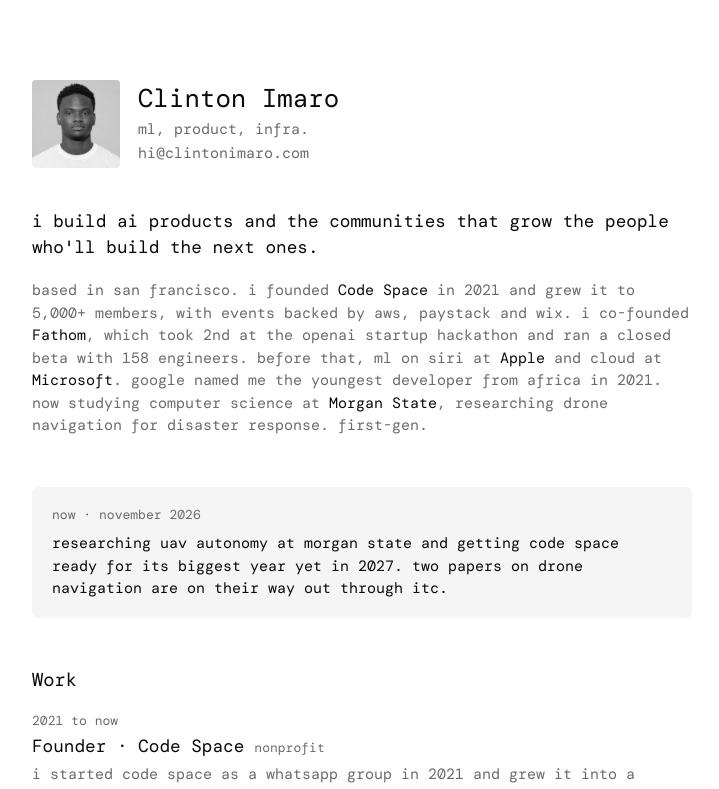
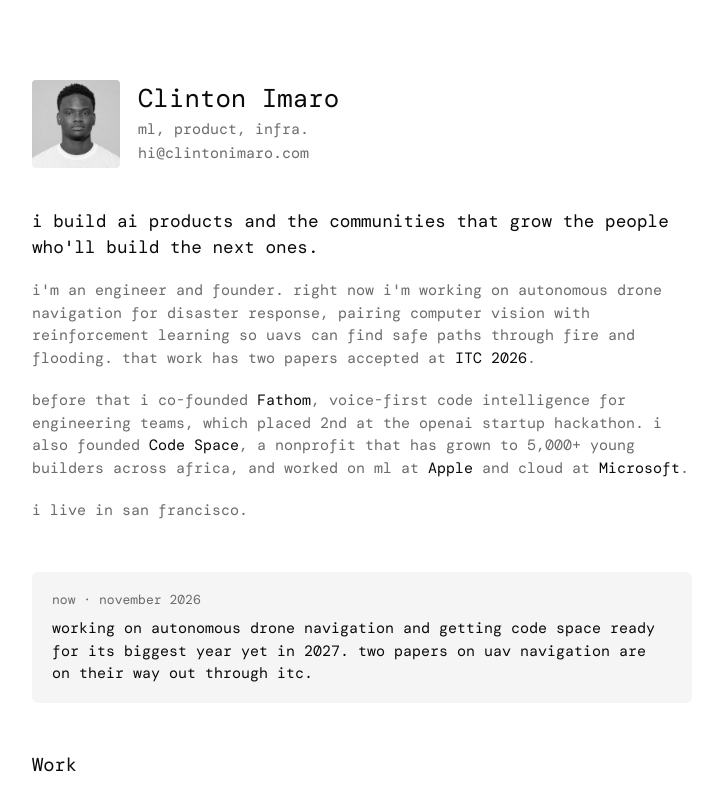
Before and after one commit to clintonimaroo/clinton, a Next.js app: page / in a window 1280 px wide. Shown: the top 789 px of the page, without its empty margins (278-997 px from the left). Built offline with nearby package versions, Linux system fonts and the light colour scheme.

Commit message:
Rewrite the home bio around current work

```diff
--- a/src/app/page.tsx
+++ b/src/app/page.tsx
@@ -228,20 +228,24 @@ export default function Home() {
           i build ai products and the communities that grow the people who&apos;ll build the next ones.
         </p>
         <p>
-          based in san francisco. i founded <span className="em">Code Space</span> in 2021 and grew it to 5,000+
-          members, with events backed by aws, paystack and wix. i co-founded <span className="em">Fathom</span>, which took
-          2nd at the openai startup hackathon and ran a closed beta with 158 engineers. before that, ml on siri at{' '}
-          <span className="em">Apple</span> and cloud at <span className="em">Microsoft</span>. google named me the
-          youngest developer from africa in 2021. now studying computer science at{' '}
-          <span className="em">Morgan State</span>, researching drone navigation for disaster response. first-gen.
+          i&apos;m an engineer and founder. right now i&apos;m working on autonomous drone navigation for disaster
+          response, pairing computer vision with reinforcement learning so uavs can find safe paths through fire and
+          flooding. that work has two papers accepted at <span className="em">ITC 2026</span>.
         </p>
+        <p>
+          before that i co-founded <span className="em">Fathom</span>, voice-first code intelligence for engineering teams,
+          which placed 2nd at the openai startup hackathon. i also founded <span className="em">Code Space</span>, a
+          nonprofit that has grown to 5,000+ young builders across africa, and worked on ml at{' '}
+          <span className="em">Apple</span> and cloud at <span className="em">Microsoft</span>.
+        </p>
+        <p>i live in san francisco.</p>
       </section>
 
       <section className="now">
         <p className="now-label">now · november 2026</p>
         <p>
-          researching uav autonomy at morgan state and getting code space ready for its biggest year yet in 2027. two
-          papers on drone navigation are on their way out through itc.
+          working on autonomous drone navigation and getting code space ready for its biggest year yet in 2027. two
+          papers on uav navigation are on their way out through itc.
         </p>
       </section>
 
```
